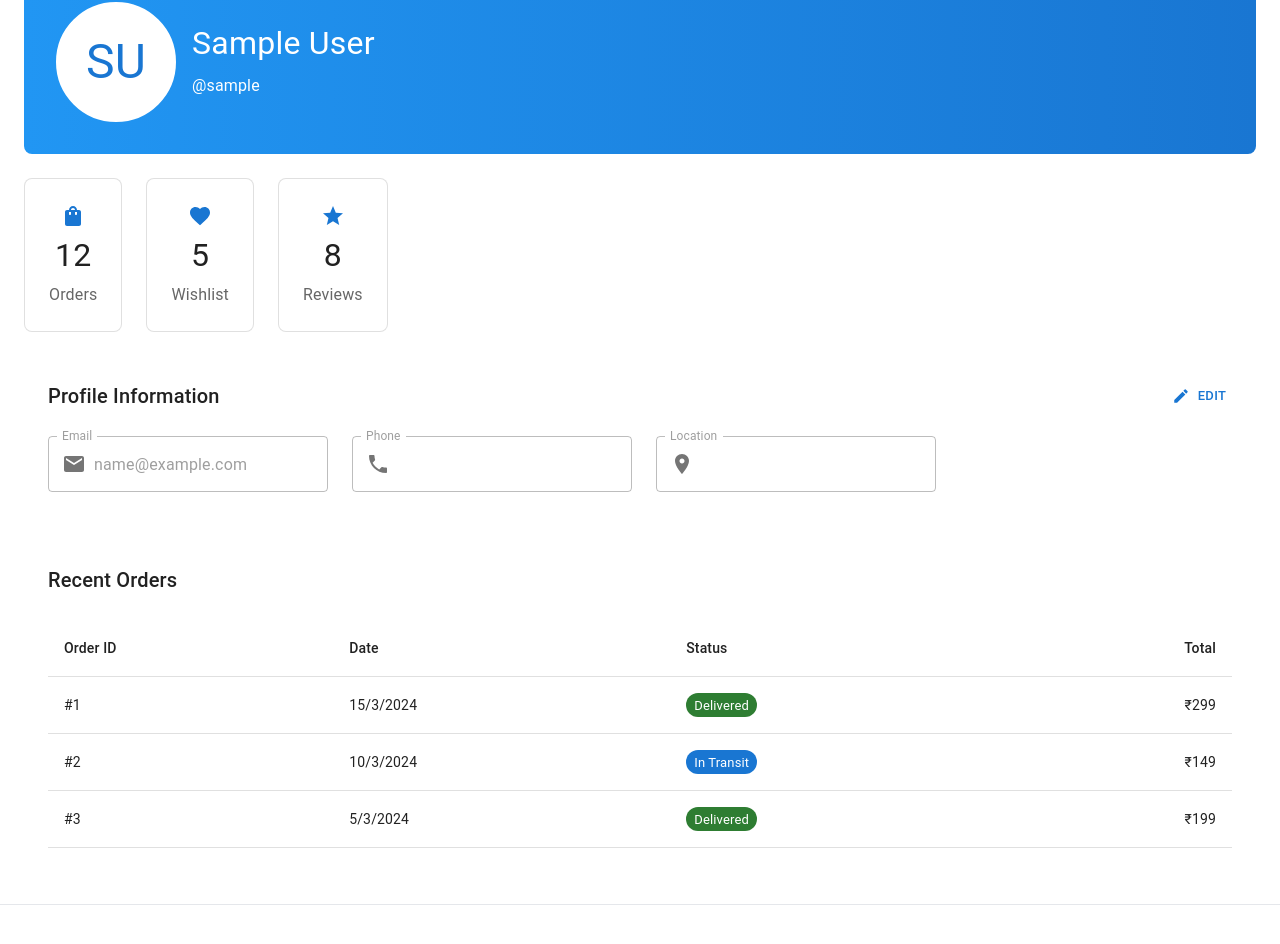
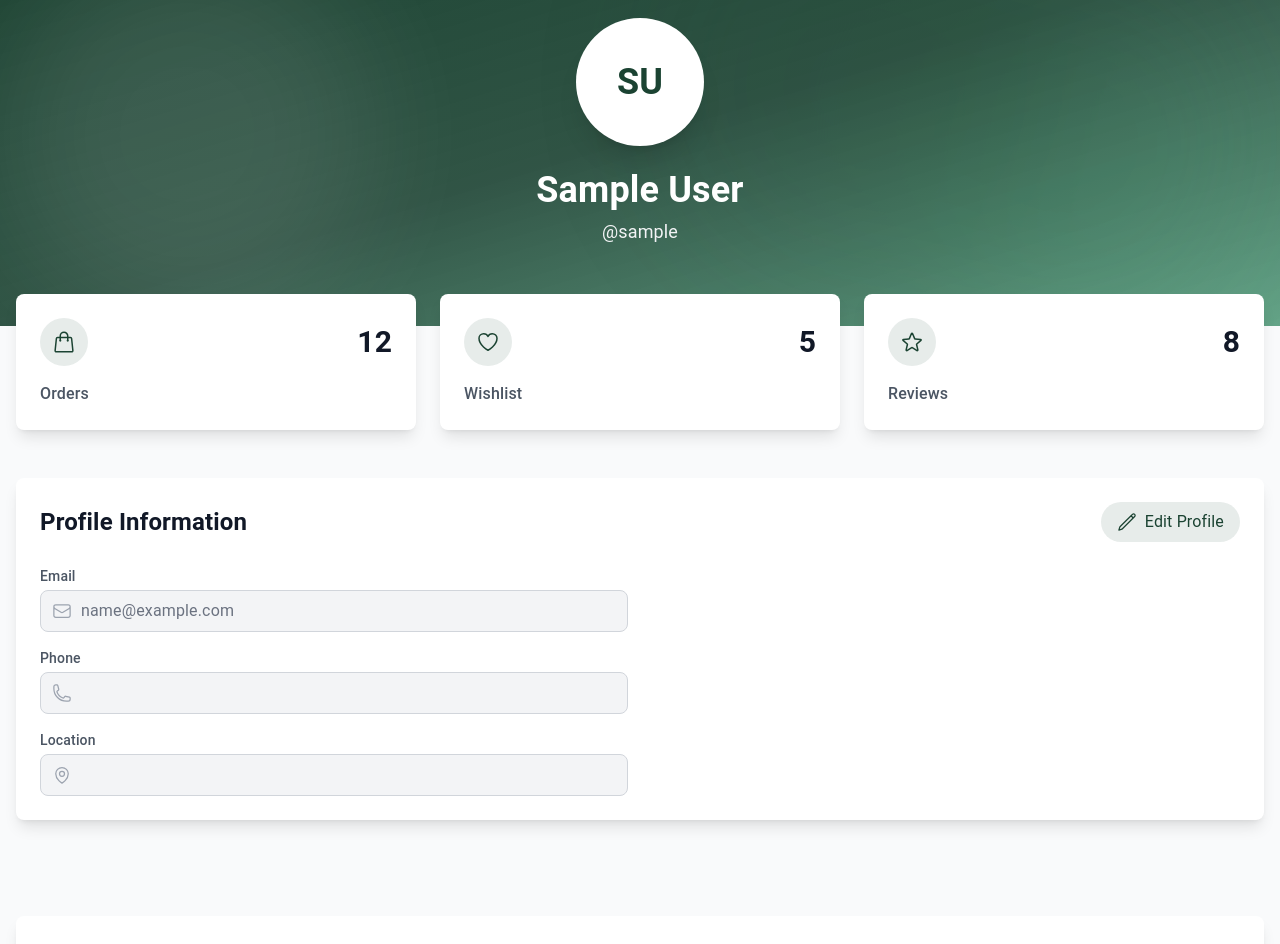
Before and after one commit to VrajLalwala22/Shopvista, a React (Vite) app: page /profile in a window 1280 px wide. Shown: the part 126-1070 px from the top of the page. Built offline with nearby package versions, Linux system fonts and the light colour scheme; sample sign-in values are in the browser's storage.

Commit message:
updated theme

```diff
--- a/package.json
+++ b/package.json
@@ -17,6 +17,7 @@
     "@mui/icons-material": "^7.1.1",
     "@mui/material": "^7.1.1",
     "axios": "^1.6.7",
+    "framer-motion": "^12.16.0",
     "react": "^18.2.0",
     "react-dom": "^18.2.0",
     "react-router-dom": "^6.22.2"
--- a/src/components/Footer.tsx
+++ b/src/components/Footer.tsx
@@ -7,7 +7,7 @@ const Footer: React.FC = () => {
       <div className="max-w-[1200px] mx-auto px-4 py-8 sm:py-12">
         <div className="grid grid-cols-2 sm:grid-cols-2 md:grid-cols-4 gap-8">
           <div className="col-span-2 sm:col-span-1">
-            <h3 className="text-lg font-semibold text-accent mb-4">ShopVista</h3>
+            <h3 className="text-lg font-semibold bg-gradient-to-r from-primary to-accent bg-clip-text text-transparent mb-4">ShopVista</h3>
             <p className="text-gray-500 text-sm">
               Your one-stop shop for quality products at great prices.
             </p>
--- a/src/components/Navbar.tsx
+++ b/src/components/Navbar.tsx
@@ -59,7 +59,7 @@ const Navbar: React.FC = () => {
               )}
             </button>
             <Link to="/" className="flex items-center ml-2 md:ml-0">
-              <span className="text-xl font-bold text-accent hover:text-accent-light transition-colors">
+              <span className="text-xl font-bold bg-gradient-to-r from-primary to-accent bg-clip-text text-transparent hover:scale-105 transform transition-transform duration-200">
                 ShopVista
               </span>
             </Link>
--- a/src/index.css
+++ b/src/index.css
@@ -26,6 +26,21 @@
   }
   .input-white {
     @apply text-white;
+  }
+}
+
+@layer utilities {
+  .animation-delay-200 {
+    animation-delay: 200ms;
+  }
+  .animation-delay-400 {
+    animation-delay: 400ms;
+  }
+  .animation-delay-2000 {
+    animation-delay: 2000ms;
+  }
+  .animation-delay-4000 {
+    animation-delay: 4000ms;
   }
 }
 
--- a/src/pages/Login.tsx
+++ b/src/pages/Login.tsx
@@ -57,7 +57,9 @@ const Login = () => {
   return (
     <div className="min-h-screen flex items-center justify-center bg-primary py-12 px-4 sm:px-6 lg:px-8">
       <div className="max-w-md w-full bg-secondary p-8 rounded-lg shadow-lg">
-        <h1 className="text-2xl font-semibold text-accent mb-6 text-center">Login to ShopVista</h1>
+        <h1 className="text-2xl font-semibold mb-6 text-center">
+          <span className="bg-gradient-to-r from-primary to-accent bg-clip-text text-transparent">Login to ShopVista</span>
+        </h1>
 
         {error && (
           <div className="bg-red-100 text-red-600 p-4 rounded-md mb-4">
--- a/src/pages/Profile.tsx
+++ b/src/pages/Profile.tsx
@@ -2,36 +2,16 @@ import React, { useState, useEffect } from 'react';
 import { useNavigate } from 'react-router-dom';
 import { useAuth } from '../context/AuthContext';
 import {
-  Box,
-  Container,
-  Grid as MuiGrid,
-  Paper,
-  Typography,
-  Avatar,
-  Button,
-  TextField,
-  Divider,
-  Stack,
-  Chip,
-  Table,
-  TableHead,
-  TableBody,
-  TableCell,
-  TableRow,
-} from '@mui/material';
-import {
-  Edit as EditIcon,
-  LocationOn,
-  Email,
-  Phone,
-  ShoppingBag,
-  Favorite,
-  Star,
-  Save as SaveIcon,
-  Cancel as CancelIcon,
-} from '@mui/icons-material';
-
-const Grid = MuiGrid as any;
+  ShoppingBagIcon,
+  HeartIcon,
+  StarIcon,
+  PencilIcon,
+  XMarkIcon,
+  CheckIcon,
+  EnvelopeIcon,
+  PhoneIcon,
+  MapPinIcon
+} from '@heroicons/react/24/outline';
 
 const Profile: React.FC = () => {
   const navigate = useNavigate();
@@ -43,7 +23,6 @@ const Profile: React.FC = () => {
     location: '',
   });
 
-
   const recentOrders = [
     { id: 1, date: '2024-03-15', status: 'Delivered', total: 299 },
     { id: 2, date: '2024-03-10', status: 'In Transit', total: 149 },
@@ -51,19 +30,10 @@ const Profile: React.FC = () => {
   ];
 
   const stats = [
-    { label: 'Orders', value: 12, icon: <ShoppingBag /> },
-    { label: 'Wishlist', value: 5, icon: <Favorite /> },
-    { label: 'Reviews', value: 8, icon: <Star /> },
+    { label: 'Orders', value: 12, icon: <ShoppingBagIcon className="w-6 h-6" /> },
+    { label: 'Wishlist', value: 5, icon: <HeartIcon className="w-6 h-6" /> },
+    { label: 'Reviews', value: 8, icon: <StarIcon className="w-6 h-6" /> },
   ];
-
-
-  const formatPrice = (price: number) => {
-    return new Intl.NumberFormat('en-IN', {
-      style: 'currency',
-      currency: 'INR',
-      maximumFractionDigits: 0,
-    }).format(price);
-  };
 
   useEffect(() => {
     if (!user) {
@@ -103,200 +73,184 @@ const Profile: React.FC = () => {
     return null;
   }
 
-  const getStatusColor = (status: string) => {
-    switch (status) {
-      case 'Delivered':
-        return 'success';
-      case 'In Transit':
-        return 'primary';
-      default:
-        return 'default';
-    }
-  };
+  return (
+    <div className="min-h-screen bg-gray-50">
+      {/* Header Section with animated background */}
+      <section className="relative w-full py-20 overflow-hidden">
+        {/* Background with gradient overlay */}
+        <div className="absolute inset-0 bg-gradient-to-br from-primary via-primary/90 to-accent/80 mix-blend-multiply"></div>
 
-  return (
-    <Container maxWidth="lg" sx={{ mt: { xs: 2, sm: 4 }, mb: { xs: 2, sm: 4 }, px: { xs: 2, sm: 3 } }}>
-      {/* Header Section */}
-      <Paper
-        elevation={0}
-        sx={{
-          p: { xs: 2, sm: 4 },
-          mb: { xs: 2, sm: 3 },
-          background: 'linear-gradient(to right, #2196f3, #1976d2)',
-          color: 'white'
-        }}
-      >
-        <Grid container spacing={2} alignItems="center">
-          <Grid item xs={12} sm="auto">
-            <Box display="flex" justifyContent={{ xs: "center", sm: "flex-start" }}>
-              <Avatar
-                sx={{
-                  width: { xs: 80, sm: 120 },
-                  height: { xs: 80, sm: 120 },
-                  bgcolor: 'white',
-                  color: 'primary.main',
-                  fontSize: { xs: '2rem', sm: '3rem' },
-                  border: '4px solid white',
-                }}
-              >
+        {/* Animated background patterns */}
+        <div className="absolute inset-0 opacity-10">
+          <div className="absolute top-0 left-0 w-96 h-96 bg-white rounded-full mix-blend-overlay filter blur-3xl animate-blob"></div>
+          <div className="absolute top-0 right-0 w-96 h-96 bg-accent rounded-full mix-blend-overlay filter blur-3xl animate-blob animation-delay-2000"></div>
+          <div className="absolute bottom-0 left-1/2 w-96 h-96 bg-primary rounded-full mix-blend-overlay filter blur-3xl animate-blob animation-delay-4000"></div>
+        </div>
+
+        <div className="relative container mx-auto px-4">
+          <div className="flex flex-col items-center text-center">
+            <div className="w-32 h-32 rounded-full bg-white shadow-xl mb-6 flex items-center justify-center text-primary text-4xl font-bold">
               {user.firstName[0]}{user.lastName[0]}
-              </Avatar>
-            </Box>
-          </Grid>
-          <Grid item xs={12} sm>
-            <Box textAlign={{ xs: "center", sm: "left" }}>
-              <Typography variant="h4" sx={{ mb: 1, fontSize: { xs: '1.5rem', sm: '2rem' } }}>
-                {user.firstName} {user.lastName}
-              </Typography>
-              <Typography variant="subtitle1">
-                @{user.username}
-              </Typography>
-            </Box>
-          </Grid>
-        </Grid>
-      </Paper>
+            </div>
+            <h1 className="text-4xl font-bold text-white mb-2">{user.firstName} {user.lastName}</h1>
+            <p className="text-gray-100 text-lg">@{user.username}</p>
+          </div>
+        </div>
+      </section>
 
       {/* Stats Section */}
-      <Grid container spacing={{ xs: 2, sm: 3 }} sx={{ mb: { xs: 2, sm: 3 } }}>
+      <section className="relative -mt-8">
+        <div className="container mx-auto px-4">
+          <div className="grid grid-cols-1 md:grid-cols-3 gap-6">
             {stats.map((stat) => (
-          <Grid item xs={12} sm={6} md={4} key={stat.label}>
-            <Paper
-              elevation={0}
-              sx={{
-                p: { xs: 2, sm: 3 },
-                textAlign: 'center',
-                bgcolor: 'background.default',
-                border: '1px solid',
-                borderColor: 'divider',
-              }}
+              <div
+                key={stat.label}
+                className="bg-white rounded-lg shadow-lg p-6 transform hover:scale-105 transition-transform duration-200"
               >
-              <Box sx={{ color: 'primary.main', mb: 1 }}>
+                <div className="flex items-center justify-between mb-4">
+                  <div className="p-3 bg-primary/10 rounded-full">
+                    <div className="text-primary">
                       {stat.icon}
-              </Box>
-              <Typography variant="h4" sx={{ mb: 1, fontSize: { xs: '1.5rem', sm: '2rem' } }}>
-                {stat.value}
-              </Typography>
-              <Typography color="textSecondary">
-                {stat.label}
-              </Typography>
-            </Paper>
-          </Grid>
+                    </div>
+                  </div>
+                  <span className="text-3xl font-bold text-gray-900">{stat.value}</span>
+                </div>
+                <h3 className="text-gray-600 font-medium">{stat.label}</h3>
+              </div>
             ))}
-      </Grid>
+          </div>
+        </div>
+      </section>
 
-      {/* Profile Info Section */}
-      <Paper elevation={0} sx={{ p: { xs: 2, sm: 3 }, mb: { xs: 2, sm: 3 } }}>
-        <Box sx={{ display: 'flex', justifyContent: 'space-between', alignItems: 'center', mb: 3 }}>
-          <Typography variant="h6">Profile Information</Typography>
-          <Button
-            startIcon={editMode ? <CancelIcon /> : <EditIcon />}
+      {/* Profile Information Section */}
+      <section className="py-12">
+        <div className="container mx-auto px-4">
+          <div className="bg-white rounded-lg shadow-lg p-6">
+            <div className="flex justify-between items-center mb-6">
+              <h2 className="text-2xl font-bold text-gray-900">Profile Information</h2>
+              <button
                 onClick={handleEditToggle}
-            color={editMode ? 'error' : 'primary'}
-            size="small"
+                className="inline-flex items-center px-4 py-2 rounded-full bg-primary/10 text-primary hover:bg-primary/20 transition-colors"
               >
-            {editMode ? 'Cancel' : 'Edit'}
-          </Button>
-        </Box>
+                {editMode ? (
+                  <>
+                    <XMarkIcon className="w-5 h-5 mr-2" />
+                    Cancel
+                  </>
+                ) : (
+                  <>
+                    <PencilIcon className="w-5 h-5 mr-2" />
+                    Edit Profile
+                  </>
+                )}
+              </button>
+            </div>
 
-        <Grid container spacing={3}>
-          <Grid item xs={12} sm={6}>
-            <TextField
-              fullWidth
-              label="Email"
+            <div className="grid grid-cols-1 md:grid-cols-2 gap-6">
+              <div className="space-y-4">
+                <div className="relative">
+                  <label className="block text-sm font-medium text-gray-600 mb-1">Email</label>
+                  <div className="relative">
+                    <div className="absolute inset-y-0 left-0 pl-3 flex items-center pointer-events-none">
+                      <EnvelopeIcon className="h-5 w-5 text-gray-400" />
+                    </div>
+                    <input
+                      type="email"
                       value={profileData.email}
                       onChange={(e) => setProfileData({ ...profileData, email: e.target.value })}
                       disabled={!editMode}
-              variant="outlined"
-              InputProps={{
-                startAdornment: (
-                  <Email sx={{ color: 'action.active', mr: 1 }} />
-                ),
-              }}
+                      className="pl-10 w-full px-4 py-2 bg-gray-50 border border-gray-300 rounded-lg focus:ring-2 focus:ring-primary focus:border-transparent disabled:bg-gray-100 disabled:text-gray-500"
                     />
-          </Grid>
-          <Grid item xs={12} sm={6}>
-            <TextField
-              fullWidth
-              label="Phone"
+                  </div>
+                </div>
+
+                <div className="relative">
+                  <label className="block text-sm font-medium text-gray-600 mb-1">Phone</label>
+                  <div className="relative">
+                    <div className="absolute inset-y-0 left-0 pl-3 flex items-center pointer-events-none">
+                      <PhoneIcon className="h-5 w-5 text-gray-400" />
+                    </div>
+                    <input
+                      type="tel"
                       value={profileData.phone}
                       onChange={(e) => setProfileData({ ...profileData, phone: e.target.value })}
                       disabled={!editMode}
-              variant="outlined"
-              InputProps={{
-                startAdornment: (
-                  <Phone sx={{ color: 'action.active', mr: 1 }} />
-                ),
-              }}
+                      className="pl-10 w-full px-4 py-2 bg-gray-50 border border-gray-300 rounded-lg focus:ring-2 focus:ring-primary focus:border-transparent disabled:bg-gray-100 disabled:text-gray-500"
                     />
-          </Grid>
-          <Grid item xs={12}>
-            <TextField
-              fullWidth
-              label="Location"
+                  </div>
+                </div>
+
+                <div className="relative">
+                  <label className="block text-sm font-medium text-gray-600 mb-1">Location</label>
+                  <div className="relative">
+                    <div className="absolute inset-y-0 left-0 pl-3 flex items-center pointer-events-none">
+                      <MapPinIcon className="h-5 w-5 text-gray-400" />
+                    </div>
+                    <input
+                      type="text"
                       value={profileData.location}
                       onChange={(e) => setProfileData({ ...profileData, location: e.target.value })}
                       disabled={!editMode}
-              variant="outlined"
-              InputProps={{
-                startAdornment: (
-                  <LocationOn sx={{ color: 'action.active', mr: 1 }} />
-                ),
-              }}
+                      className="pl-10 w-full px-4 py-2 bg-gray-50 border border-gray-300 rounded-lg focus:ring-2 focus:ring-primary focus:border-transparent disabled:bg-gray-100 disabled:text-gray-500"
                     />
-          </Grid>
-        </Grid>
+                  </div>
+                </div>
+              </div>
 
               {editMode && (
-          <Box sx={{ mt: 3, display: 'flex', justifyContent: 'flex-end' }}>
-            <Button
-              startIcon={<SaveIcon />}
+                <div className="flex justify-end mt-6">
+                  <button
                     onClick={handleSave}
-              variant="contained"
-              color="primary"
+                    className="inline-flex items-center px-6 py-3 bg-primary text-white rounded-lg hover:bg-primary-dark transition-colors"
                   >
+                    <CheckIcon className="w-5 h-5 mr-2" />
                     Save Changes
-            </Button>
-          </Box>
+                  </button>
+                </div>
               )}
-      </Paper>
+            </div>
+          </div>
+        </div>
+      </section>
 
       {/* Recent Orders Section */}
-      <Paper elevation={0} sx={{ p: { xs: 2, sm: 3 } }}>
-        <Typography variant="h6" sx={{ mb: 3 }}>Recent Orders</Typography>
-        <Box sx={{ overflowX: 'auto' }}>
-          <Table>
-            <TableHead>
-              <TableRow>
-                <TableCell>Order ID</TableCell>
-                <TableCell>Date</TableCell>
-                <TableCell>Status</TableCell>
-                <TableCell align="right">Total</TableCell>
-              </TableRow>
-            </TableHead>
-            <TableBody>
+      <section className="py-12 bg-gray-50">
+        <div className="container mx-auto px-4">
+          <div className="bg-white rounded-lg shadow-lg p-6">
+            <h2 className="text-2xl font-bold text-gray-900 mb-6">Recent Orders</h2>
+            <div className="overflow-x-auto">
+              <table className="w-full">
+                <thead>
+                  <tr className="border-b border-gray-200">
+                    <th className="text-left py-3 px-4 text-gray-600">Order ID</th>
+                    <th className="text-left py-3 px-4 text-gray-600">Date</th>
+                    <th className="text-left py-3 px-4 text-gray-600">Status</th>
+                    <th className="text-right py-3 px-4 text-gray-600">Total</th>
+                  </tr>
+                </thead>
+                <tbody>
                   {recentOrders.map((order) => (
-                <TableRow key={order.id}>
-                  <TableCell>#{order.id}</TableCell>
-                  <TableCell>
-                    {new Date(order.date).toLocaleDateString('en-IN')}
-                  </TableCell>
-                  <TableCell>
-                    <Chip
-                      label={order.status}
-                      color={getStatusColor(order.status)}
-                      size="small"
-                    />
-                  </TableCell>
-                  <TableCell align="right">
-                    {formatPrice(order.total)}
-                  </TableCell>
-                </TableRow>
+                    <tr key={order.id} className="border-b border-gray-100 hover:bg-gray-50">
+                      <td className="py-4 px-4">#{order.id}</td>
+                      <td className="py-4 px-4">{new Date(order.date).toLocaleDateString()}</td>
+                      <td className="py-4 px-4">
+                        <span className={`inline-flex items-center px-2.5 py-0.5 rounded-full text-xs font-medium
+                          ${order.status === 'Delivered' ? 'bg-green-100 text-green-800' :
+                            order.status === 'In Transit' ? 'bg-blue-100 text-blue-800' :
+                            'bg-gray-100 text-gray-800'}`}>
+                          {order.status}
+                        </span>
+                      </td>
+                      <td className="py-4 px-4 text-right">₹{order.total}</td>
+                    </tr>
                   ))}
-            </TableBody>
-          </Table>
-        </Box>
-      </Paper>
-    </Container>
+                </tbody>
+              </table>
+            </div>
+          </div>
+        </div>
+      </section>
+    </div>
   );
 };
 
```
Also changed, not shown: src/pages/Home.tsx (+29 -12 lines), tailwind.config.js (+37 -8 lines), 1 other file (tests, documents, lock files or other folders). Lines whose indentation alone changed are shown as unchanged.
